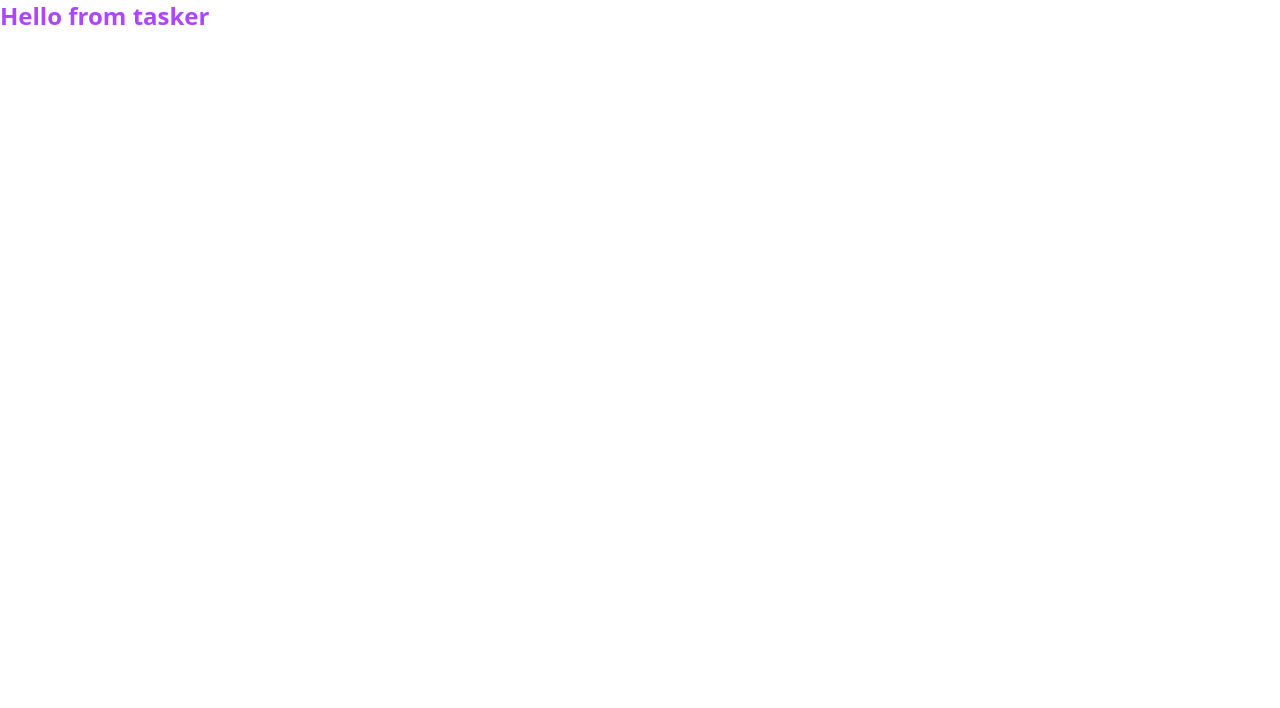
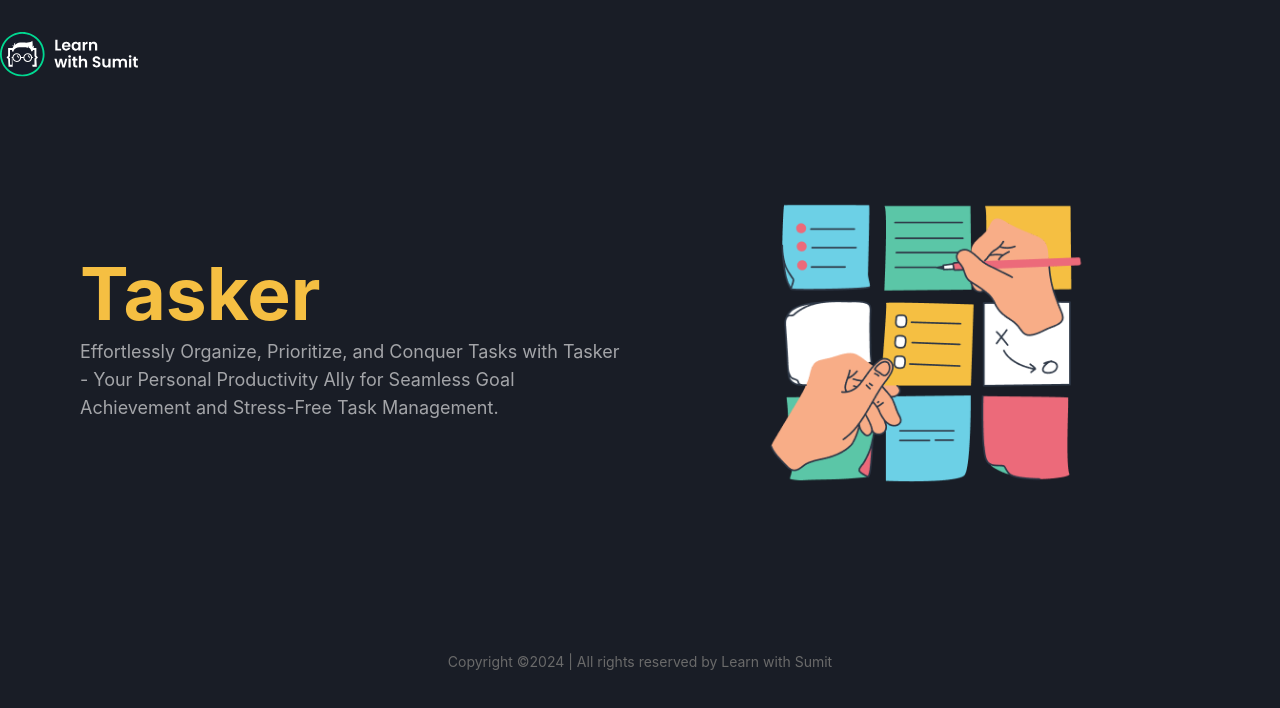
Before and after one commit to shejanNizam/tasker, a React (Vite) app: page / in a window 1280 px wide. Shown: the top 708 px of the page. Built offline with nearby package versions, Linux system fonts and the light colour scheme.

Commit message:
header + footer + hero section added

```diff
--- a/index.html
+++ b/index.html
@@ -1,4 +1,4 @@
-<!doctype html>
+<!DOCTYPE html>
 <html lang="en">
   <head>
     <meta charset="UTF-8" />
@@ -6,7 +6,7 @@
     <meta name="viewport" content="width=device-width, initial-scale=1.0" />
     <title>tasker</title>
   </head>
-  <body>
+  <body class="bg-[#191D26] text-white font-[Inter]">
     <div id="root"></div>
     <script type="module" src="/src/main.jsx"></script>
   </body>
--- a/src/App.jsx
+++ b/src/App.jsx
@@ -1,11 +1,16 @@
 import "./App.css";
+import Footer from "./components/Footer";
+import Header from "./components/Header";
+import HeroSection from "./components/HeroSection";
 
 function App() {
   return (
     <>
-      <div className="text-2xl font-bold text-purple-500">
-        Hello from tasker
+      <Header />
+      <div className="flex justify-center items-center">
+        <HeroSection />
       </div>
+      <Footer />
     </>
   );
 }
--- /dev/null
+++ b/src/components/Footer.jsx
@@ -0,0 +1,13 @@
+export default function Footer() {
+  return (
+    <>
+      <footer class="py-6 md:py-8">
+        <div class="container mx-auto">
+          <p class="text-center text-xs text-[#6A6A6A] lg:text-sm">
+            Copyright ©2024 | All rights reserved by Learn with Sumit
+          </p>
+        </div>
+      </footer>
+    </>
+  );
+}
--- /dev/null
+++ b/src/components/Header.jsx
@@ -0,0 +1,15 @@
+import LWSLogo from "../assets/lws-logo-en.svg";
+
+export default function Header() {
+  return (
+    <>
+      <nav class="py-6 md:py-8 fixed top-0 w-full bg-[#191D26]! z-50">
+        <div class="container mx-auto flex items-center justify-between gap-x-6">
+          <a href="/">
+            <img class="h-11.25" src={LWSLogo} alt="Lws" />
+          </a>
+        </div>
+      </nav>
+    </>
+  );
+}
--- /dev/null
+++ b/src/components/HeroSection.jsx
@@ -0,0 +1,33 @@
+import HeroImage from "../assets/frame.png";
+
+export default function HeroSection() {
+  return (
+    <>
+      <section class="pb-28.5 pt-20 md:mt-25">
+        <div class="container lg:px-20">
+          <div class="grid items-center gap-6 md:grid-cols-2">
+            <div class="flex justify-center md:order-2">
+              <img
+                class="max-md:w-full"
+                src={HeroImage}
+                width="326"
+                height="290"
+                alt="frame"
+              />
+            </div>
+            <div>
+              <h1 class="mb-1.5 text-[56px] font-bold leading-none text-[#F5BF42] lg:text-[73px]">
+                Tasker
+              </h1>
+              <p class="text-lg my-2 opacity-60">
+                Effortlessly Organize, Prioritize, and Conquer Tasks with Tasker
+                - Your Personal Productivity Ally for Seamless Goal Achievement
+                and Stress-Free Task Management.
+              </p>
+            </div>
+          </div>
+        </div>
+      </section>
+    </>
+  );
+}
```
Also changed, not shown: src/assets/frame.png (added), src/assets/lws-logo-en.svg (added).
